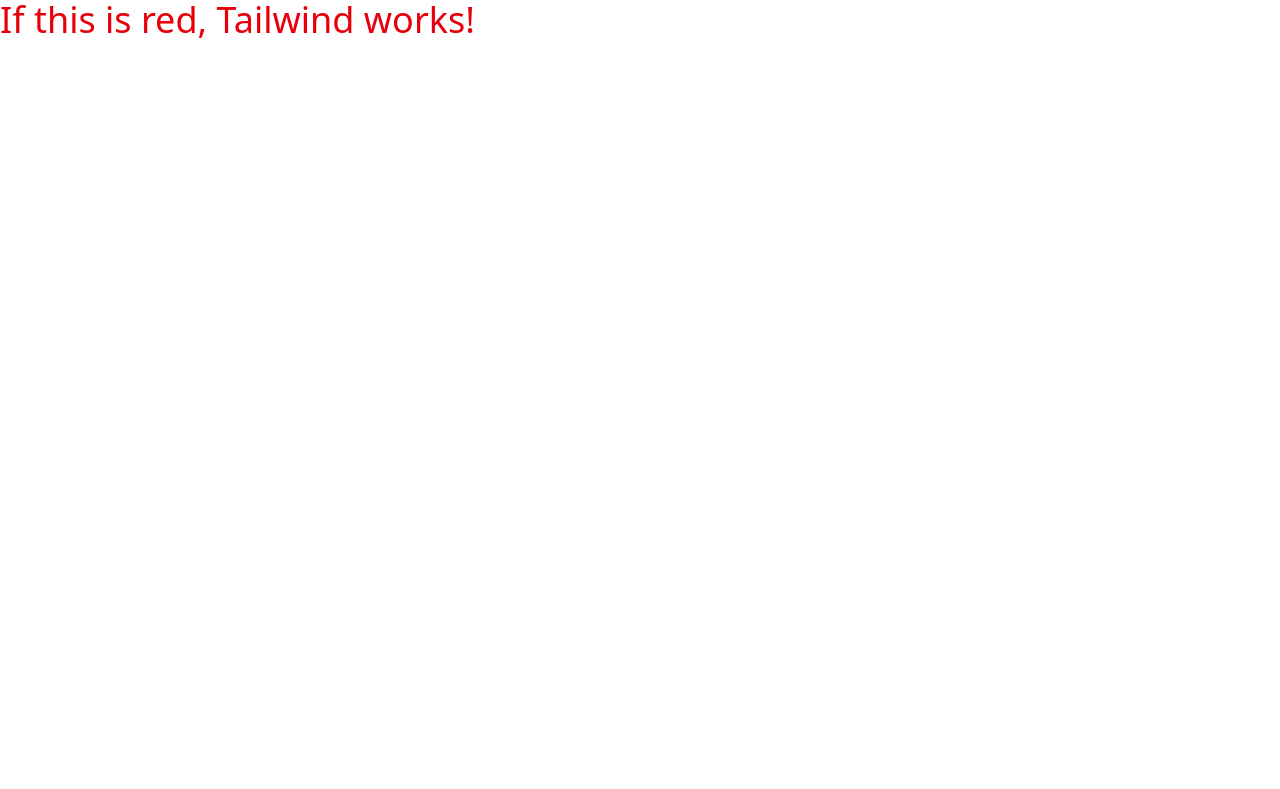
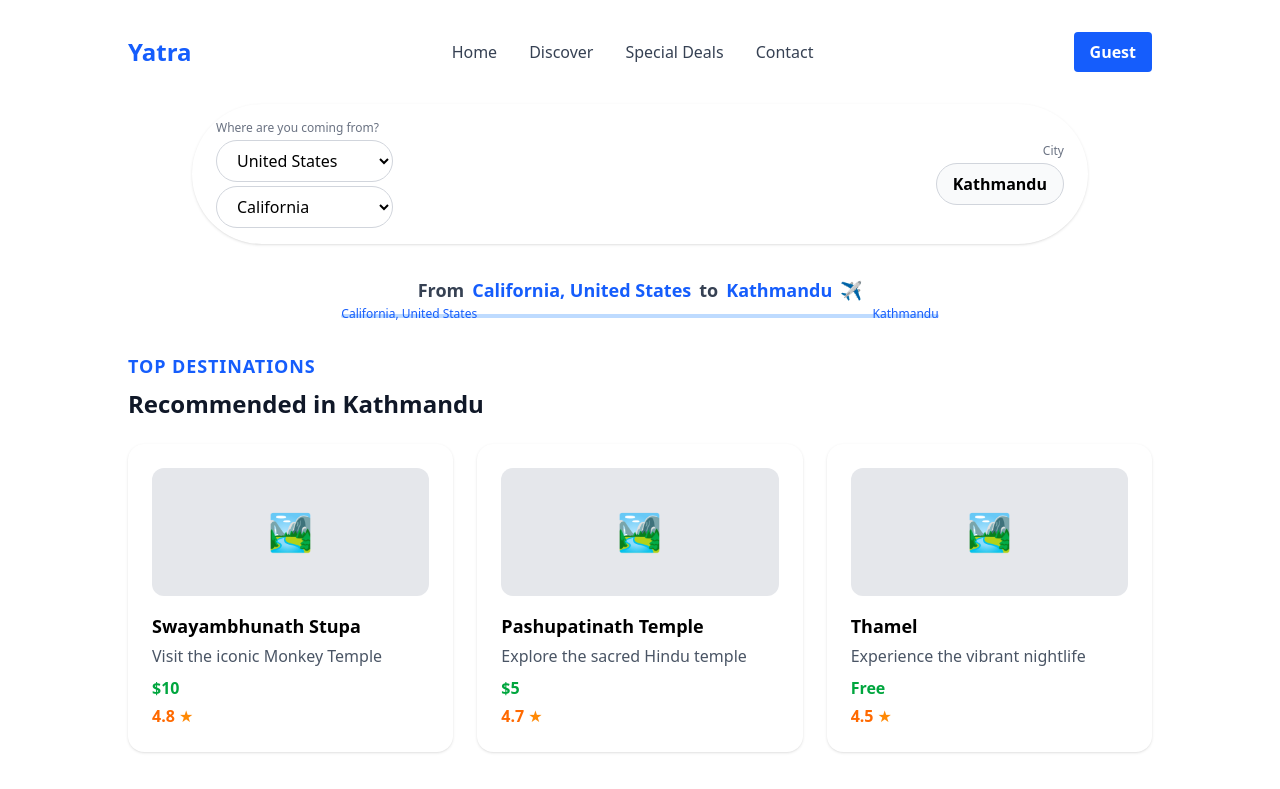
Before and after one commit to ItsM0rty/hackathon, a React (Vite) app: page / in a window 1280 px wide. Shown: the top 789 px of the page. Built offline with nearby package versions, Linux system fonts and the light colour scheme.

Commit message:
landing page basic setup

```diff
--- a/src/App.jsx
+++ b/src/App.jsx
@@ -1,3 +1,164 @@
+import { useState } from 'react';
+
+const LOCATIONS = [
+  { label: 'Kathmandu', value: 'kathmandu' },
+  { label: 'Pokhara', value: 'pokhara' },
+];
+
+const RECOMMENDATIONS = {
+  kathmandu: [
+    { name: 'Swayambhunath Stupa', desc: 'Visit the iconic Monkey Temple', price: '$10', rating: 4.8 },
+    { name: 'Pashupatinath Temple', desc: 'Explore the sacred Hindu temple', price: '$5', rating: 4.7 },
+    { name: 'Thamel', desc: 'Experience the vibrant nightlife', price: 'Free', rating: 4.5 },
+  ],
+  pokhara: [
+    { name: 'Phewa Lake', desc: 'Boating and lakeside relaxation', price: '$15', rating: 4.9 },
+    { name: 'Sarangkot', desc: 'Sunrise and paragliding spot', price: '$20', rating: 4.8 },
+    { name: 'Davis Falls', desc: 'Scenic waterfall visit', price: '$3', rating: 4.6 },
+  ],
+};
+
+const COUNTRIES = [
+  { label: 'United States', value: 'us', states: ['California', 'New York', 'Texas', 'Florida', 'Illinois'] },
+  { label: 'India', value: 'india', states: ['Delhi', 'Maharashtra', 'Karnataka', 'West Bengal', 'Tamil Nadu'] },
+  { label: 'United Kingdom', value: 'uk', states: ['England', 'Scotland', 'Wales', 'Northern Ireland'] },
+  { label: 'Nepal', value: 'nepal', states: ['Bagmati', 'Gandaki', 'Lumbini', 'Province 1', 'Province 2'] },
+  { label: 'Other', value: 'other', states: [] },
+];
+
 export default function App() {
-  return <h1 className="text-red-600 text-4xl">If this is red, Tailwind works!</h1>;
+  const [selectedLocation, setSelectedLocation] = useState('kathmandu');
+  const [arriving, setArriving] = useState('kathmandu');
+  const [country, setCountry] = useState('us');
+  const [state, setState] = useState('California');
+
+  const handleLocationChange = (loc) => {
+    setSelectedLocation(loc);
+    setArriving(loc);
+  };
+
+  const handleCountryChange = (val) => {
+    setCountry(val);
+    const found = COUNTRIES.find(c => c.value === val);
+    setState(found && found.states.length > 0 ? found.states[0] : '');
+  };
+
+  const handleStateChange = (val) => {
+    setState(val);
+  };
+
+  // Helper for recommendations order
+  const getOrderedLocations = () => {
+    if (selectedLocation === 'kathmandu') return ['kathmandu', 'pokhara'];
+    return ['pokhara', 'kathmandu'];
+  };
+
+  // Helper for displaying origin
+  const getOriginDisplay = () => {
+    const countryObj = COUNTRIES.find(c => c.value === country);
+    if (!countryObj) return '';
+    if (countryObj.states.length > 0 && state) {
+      return `${state}, ${countryObj.label}`;
+    }
+    return countryObj.label;
+  };
+
+  return (
+    <div className="min-h-screen bg-white flex flex-col items-center py-8 px-2">
+      {/* Header */}
+      <header className="w-full max-w-5xl flex justify-between items-center mb-8">
+        <div className="flex items-center gap-2">
+          <span className="text-2xl font-bold text-blue-600">Yatra</span>
+        </div>
+        <nav className="flex gap-8 text-gray-700 font-medium">
+          <a href="#" className="hover:text-blue-600">Home</a>
+          <a href="#" className="hover:text-blue-600">Discover</a>
+          <a href="#" className="hover:text-blue-600">Special Deals</a>
+          <a href="#" className="hover:text-blue-600">Contact</a>
+        </nav>
+        <div className="flex gap-4">
+          <button className="px-4 py-2 rounded bg-blue-600 text-white font-semibold">Guest</button>
+        </div>
+      </header>
+
+      {/* Hero Section */}
+      {/* Location Selector */}
+      <section className="w-full max-w-4xl bg-white rounded-full shadow flex flex-row items-center px-6 py-4 mb-8 gap-4 justify-between">
+        <div className="flex flex-col md:flex-row gap-4 items-center flex-1">
+          <div className="flex flex-col">
+            <span className="text-xs text-gray-500">Where are you coming from?</span>
+            <select
+              className="mt-1 px-4 py-2 rounded-full border border-gray-300 focus:outline-none focus:ring-2 focus:ring-blue-400"
+              value={country}
+              onChange={e => handleCountryChange(e.target.value)}
+            >
+              {COUNTRIES.map(c => (
+                <option key={c.value} value={c.value}>{c.label}</option>
+              ))}
+            </select>
+            {COUNTRIES.find(c => c.value === country)?.states.length > 0 && (
+              <select
+                className="mt-1 px-4 py-2 rounded-full border border-gray-300 focus:outline-none focus:ring-2 focus:ring-blue-400"
+                value={state}
+                onChange={e => handleStateChange(e.target.value)}
+              >
+                {COUNTRIES.find(c => c.value === country).states.map(s => (
+                  <option key={s} value={s}>{s}</option>
+                ))}
+              </select>
+            )}
+          </div>
+        </div>
+        <div className="flex flex-col items-end">
+          <span className="text-xs text-gray-500">City</span>
+          <span className="mt-1 px-4 py-2 rounded-full border border-gray-300 bg-gray-50 font-semibold">Kathmandu</span>
+        </div>
+      </section>
+
+      {/* Flight Overview */}
+      <section className="w-full max-w-4xl flex flex-col items-center mb-8">
+        <div className="flex items-center gap-2 text-lg font-semibold text-gray-700">
+          <span>From</span>
+          <span className="text-blue-600">{getOriginDisplay()}</span>
+          <span>to</span>
+          <span className="text-blue-600">{LOCATIONS.find(l => l.value === selectedLocation)?.label}</span>
+          <span>✈️</span>
+        </div>
+        <div className="w-full h-2 flex items-center justify-center mt-2">
+          <div className="w-2/3 h-1 bg-blue-200 rounded-full relative">
+            <div className="absolute left-0 -top-2 text-blue-600 text-xs">{getOriginDisplay()}</div>
+            <div className="absolute right-0 -top-2 text-blue-600 text-xs">{LOCATIONS.find(l => l.value === selectedLocation)?.label}</div>
+          </div>
+        </div>
+      </section>
+
+      {/* Recommendations Section */}
+      <section className="w-full max-w-5xl">
+        <h2 className="text-lg font-bold text-blue-600 mb-2 uppercase tracking-wider">Top Destinations</h2>
+        {getOrderedLocations().map(locKey => (
+          <div key={locKey} className="mb-8">
+            <h3 className="text-2xl font-semibold mb-6 text-gray-900">Recommended in {LOCATIONS.find(l => l.value === locKey).label}</h3>
+            <div className="grid grid-cols-1 md:grid-cols-3 gap-6">
+              {RECOMMENDATIONS[locKey].map((rec, idx) => (
+                <div key={idx} className="bg-white rounded-2xl shadow p-6 flex flex-col items-start">
+                  <div className="w-full h-32 bg-gray-200 rounded-xl mb-4 flex items-center justify-center">
+                    <span className="text-4xl">🏞️</span>
+                  </div>
+                  <h4 className="font-bold text-lg mb-1">{rec.name}</h4>
+                  <p className="text-gray-600 mb-2">{rec.desc}</p>
+                  <div className="flex items-center gap-2 mb-1">
+                    <span className="text-green-600 font-semibold">{rec.price}</span>
+                  </div>
+                  <div className="flex items-center gap-1">
+                    <span className="text-orange-500 font-bold">{rec.rating}</span>
+                    <span className="text-orange-400">★</span>
+                  </div>
+                </div>
+              ))}
+            </div>
+          </div>
+        ))}
+      </section>
+    </div>
+  );
 }
```
